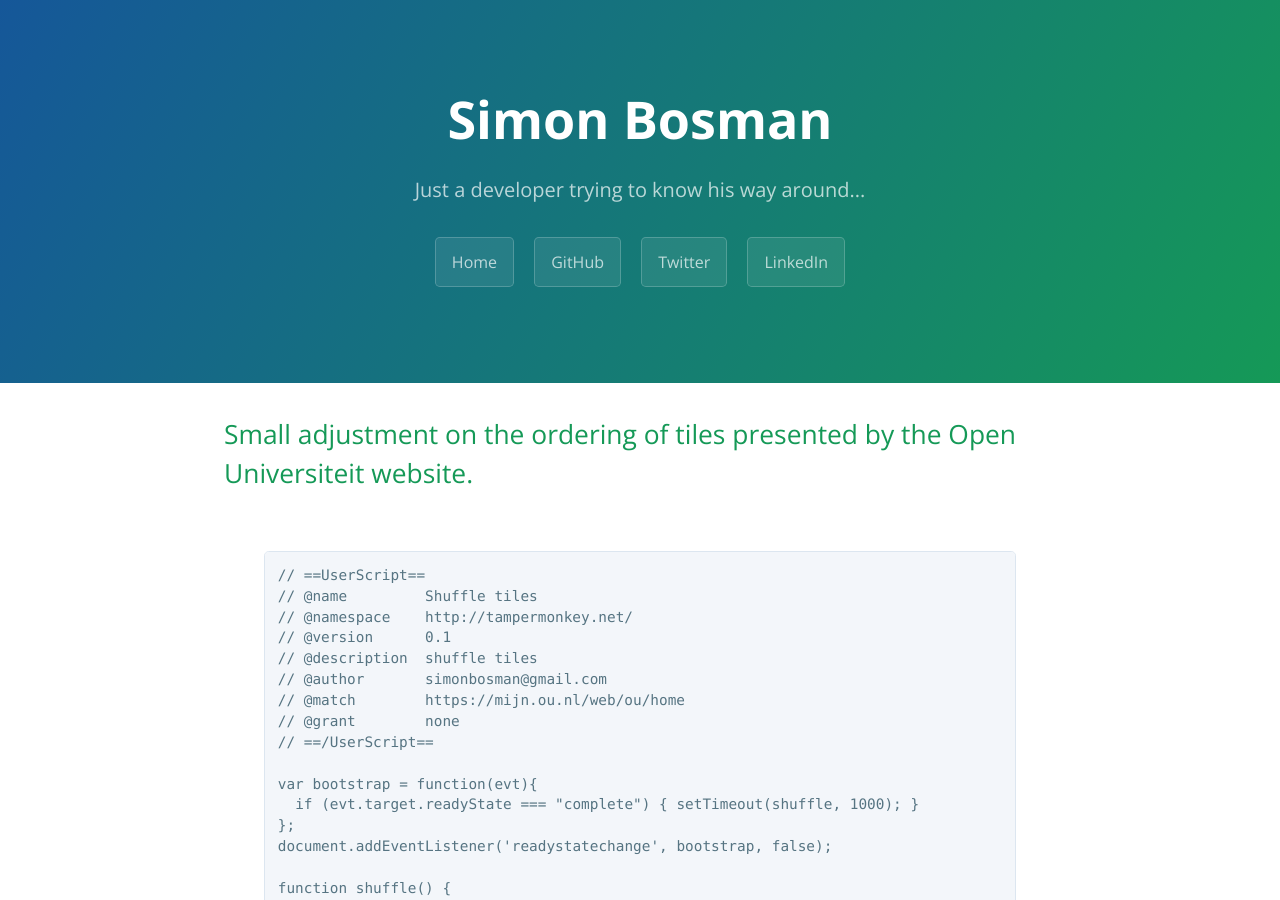
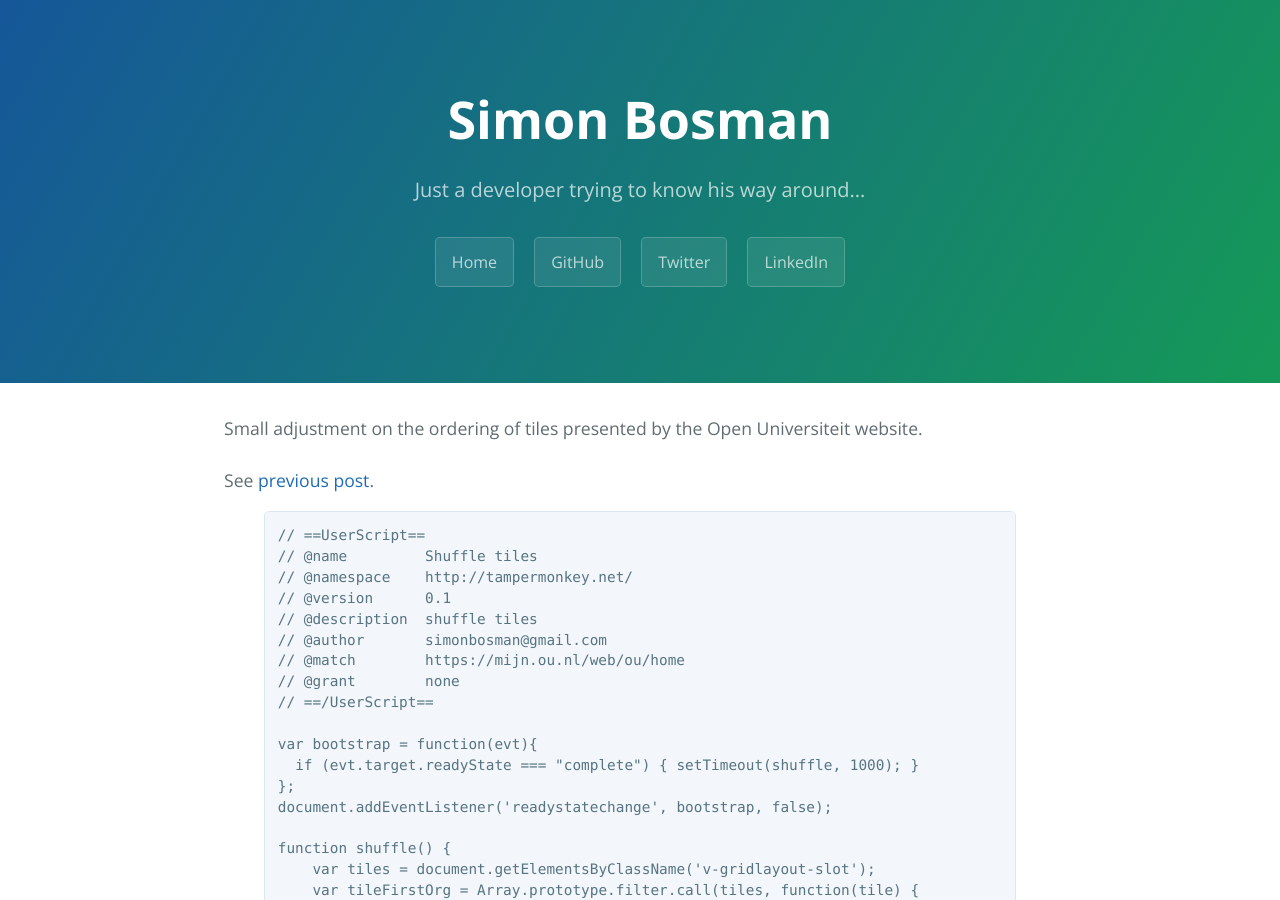
Before and after one commit to simonbosman/simonbosman.github.io, a Jekyll site: the page built from _posts/2017-04-14-ou-tiles2.md, in a window 1280 px wide and 900 px high. Built offline with Jekyll 4.4.1, drawn with Linux system fonts in a browser that asks for light colours.

Commit message:
Update 2017-04-14-ou-tiles2.md

```diff
--- a/_posts/2017-04-14-ou-tiles2.md
+++ b/_posts/2017-04-14-ou-tiles2.md
@@ -6,7 +6,7 @@ categories: main
 ---
 
 Small adjustment on the ordering of tiles presented by the Open Universiteit website.<br><br>
----
+See [previous post](http://www.simonbosman.nl/main/2017/01/23/ou-tiles.html).
 
 {% highlight javascript %}
 // ==UserScript==
```
